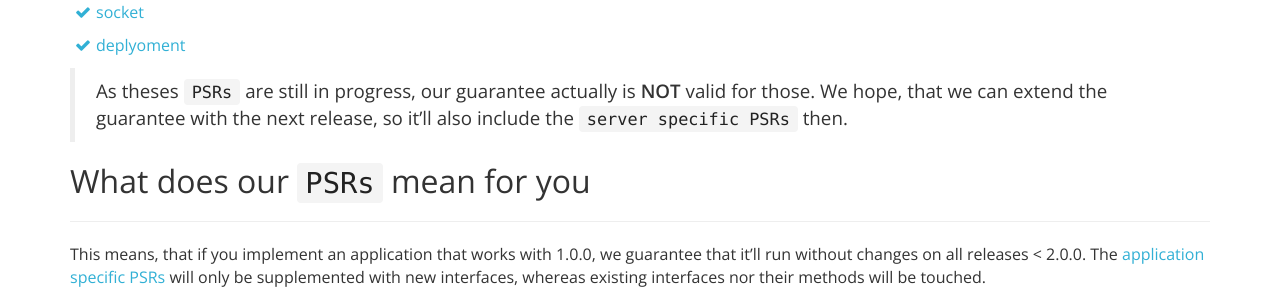
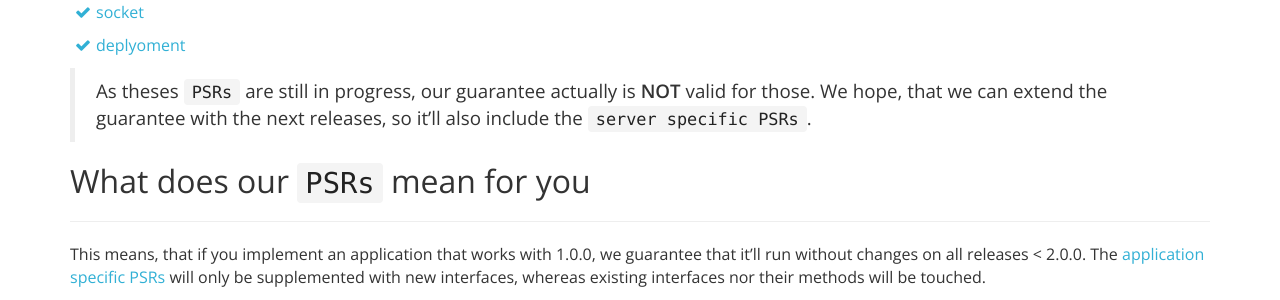
Before and after one commit to appserver-io/appserver, a Jekyll site: the page built from get-started/psrs.md, in a window 1280 px wide and 900 px high, scrolled down 811 px. Shown: the part 182-482 px from the top of the window. Built offline with Jekyll 4.4.1, drawn with Linux system fonts in a browser that asks for light colours; nearby versions of some CDN libraries; library files that are not in the unit come from our copies; Markdown is read by kramdown in place of the engine named in the settings.

Commit message:
Update psrs.md

```diff
--- a/get-started/psrs.md
+++ b/get-started/psrs.md
@@ -39,7 +39,7 @@ Beside [application specific PSRs](#application-specific-psrs) we're also workin
 * [socket](https://github.com/appserver-io-psr/http-message)
 * [deplyoment](https://github.com/appserver-io-psr/deployment)
 
-> As theses `PSRs` are still in progress, our guarantee actually is **NOT** valid for those. We hope, that we can extend the guarantee with the next release, so it'll also include the `server specific PSRs` then.
+> As theses `PSRs` are still in progress, our guarantee actually is **NOT** valid for those. We hope, that we can extend the guarantee with the next releases, so it'll also include the `server specific PSRs`.
 
 ## What does our `PSRs` mean for you
 ***
```
